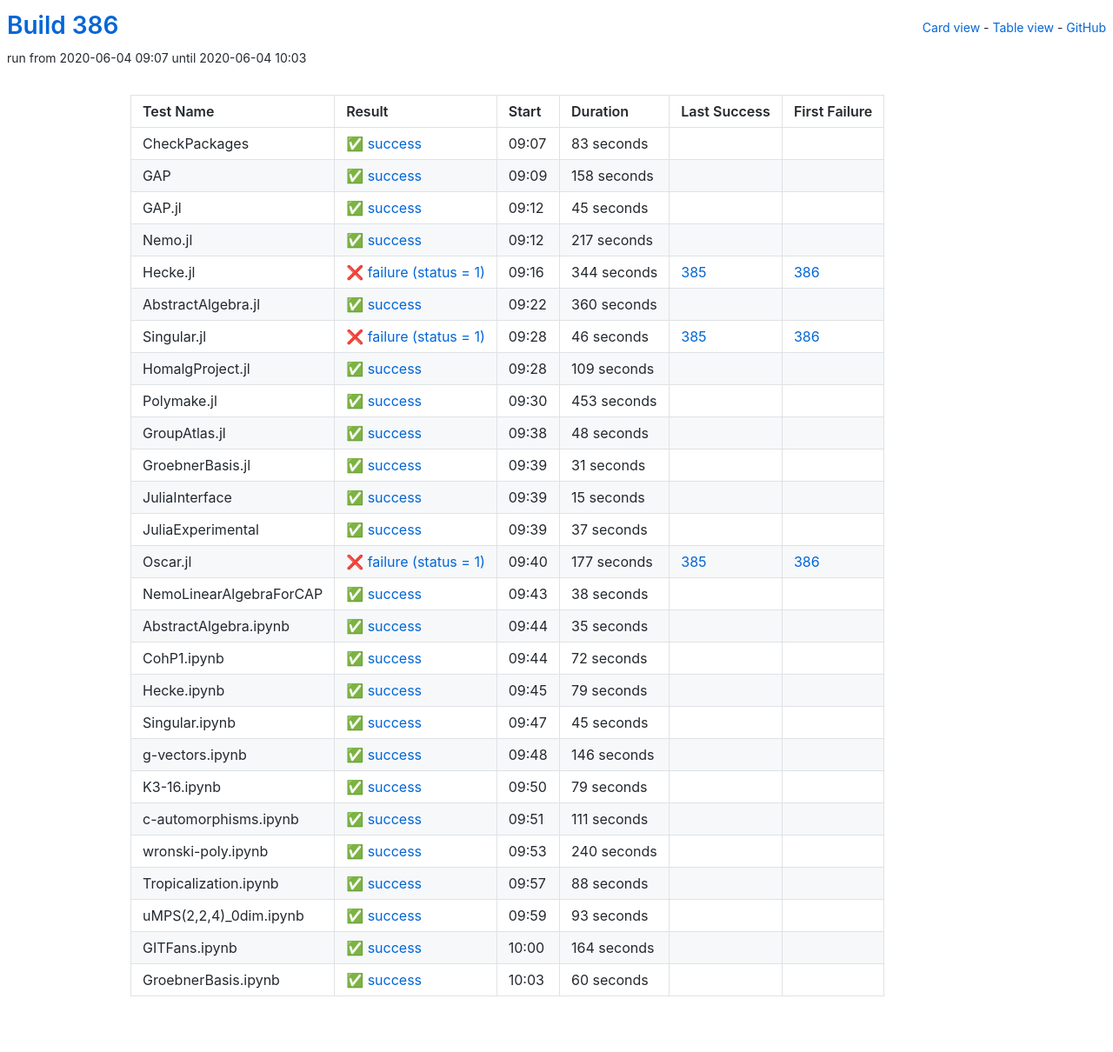
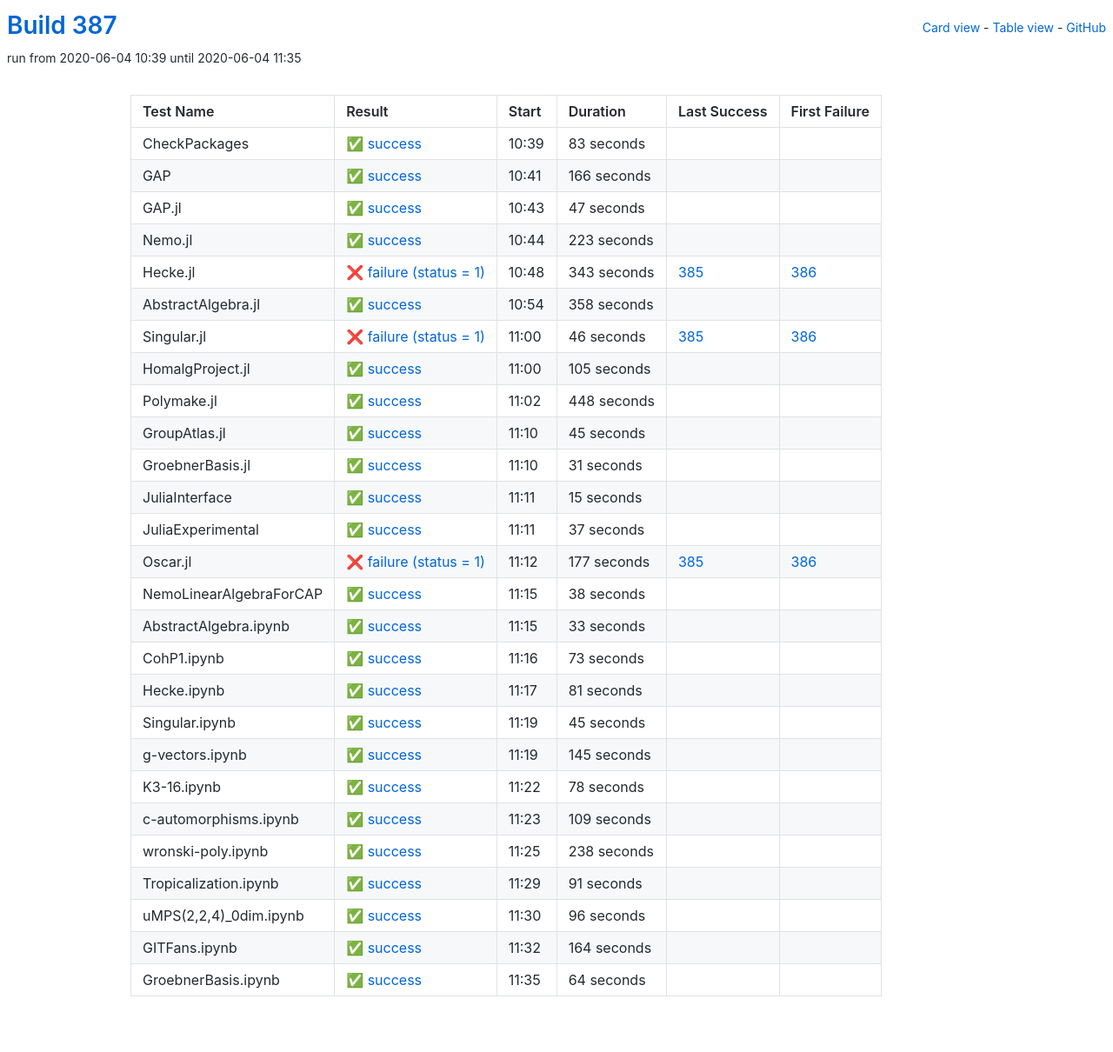
Before and after one commit to oscar-system/oscar-ci-status-1.4, a Jekyll site: the page built from table.html, in a window 1280 px wide. Shown: the whole page at 87% size. Built offline with Jekyll 4.4.1, drawn with Linux system fonts in a browser that asks for light colours.

Commit message:
Build 387

```diff
--- a/_data/ci.yml
+++ b/_data/ci.yml
@@ -1,5 +1,5 @@
-build: 386
-build_url: https://oscarci.mathematik.uni-kl.de/job/oscar-julia-1.4/386/
+build: 387
+build_url: https://oscarci.mathematik.uni-kl.de/job/oscar-julia-1.4/387/
 job: oscar-julia-1.4
 tests:
 - duration: 83
@@ -9,69 +9,69 @@ tests:
   id: checkpackages
   last_success: false
   last_success_url: null
-  log: https://oscarci.mathematik.uni-kl.de/job/oscar-julia-1.4/386/artifact/logs/build-386/CheckPackages.log
+  log: https://oscarci.mathematik.uni-kl.de/job/oscar-julia-1.4/387/artifact/logs/build-387/CheckPackages.log
   name: CheckPackages
-  start: 2020-06-04 09:07
+  start: 2020-06-04 10:39
   status: success
   success: true
-- duration: 158
+- duration: 166
   exitcode: 0
   first_failure: false
   first_failure_url: null
   id: gap
   last_success: false
   last_success_url: null
-  log: https://oscarci.mathematik.uni-kl.de/job/oscar-julia-1.4/386/artifact/logs/build-386/GAP.log
+  log: https://oscarci.mathematik.uni-kl.de/job/oscar-julia-1.4/387/artifact/logs/build-387/GAP.log
   name: GAP
-  start: 2020-06-04 09:09
+  start: 2020-06-04 10:41
   status: success
   success: true
-- duration: 45
+- duration: 47
   exitcode: 0
   first_failure: false
   first_failure_url: null
   id: gap-jl
   last_success: false
   last_success_url: null
-  log: https://oscarci.mathematik.uni-kl.de/job/oscar-julia-1.4/386/artifact/logs/build-386/GAP.jl.log
+  log: https://oscarci.mathematik.uni-kl.de/job/oscar-julia-1.4/387/artifact/logs/build-387/GAP.jl.log
   name: GAP.jl
-  start: 2020-06-04 09:12
+  start: 2020-06-04 10:43
   status: success
   success: true
-- duration: 217
+- duration: 223
   exitcode: 0
   first_failure: false
   first_failure_url: null
   id: nemo-jl
   last_success: false
   last_success_url: null
-  log: https://oscarci.mathematik.uni-kl.de/job/oscar-julia-1.4/386/artifact/logs/build-386/Nemo.jl.log
+  log: https://oscarci.mathematik.uni-kl.de/job/oscar-julia-1.4/387/artifact/logs/build-387/Nemo.jl.log
   name: Nemo.jl
-  start: 2020-06-04 09:12
+  start: 2020-06-04 10:44
   status: success
   success: true
-- duration: 344
+- duration: 343
   exitcode: 1
   first_failure: 386
   first_failure_url: https://oscarci.mathematik.uni-kl.de/job/oscar-julia-1.4/386/
   id: hecke-jl
   last_success: 385
   last_success_url: https://oscarci.mathematik.uni-kl.de/job/oscar-julia-1.4/385/
-  log: https://oscarci.mathematik.uni-kl.de/job/oscar-julia-1.4/386/artifact/logs/build-386/Hecke.jl.log
+  log: https://oscarci.mathematik.uni-kl.de/job/oscar-julia-1.4/387/artifact/logs/build-387/Hecke.jl.log
   name: Hecke.jl
-  start: 2020-06-04 09:16
+  start: 2020-06-04 10:48
   status: failure
   success: false
-- duration: 360
+- duration: 358
   exitcode: 0
   first_failure: false
   first_failure_url: null
   id: abstractalgebra-jl
   last_success: false
   last_success_url: null
-  log: https://oscarci.mathematik.uni-kl.de/job/oscar-julia-1.4/386/artifact/logs/build-386/AbstractAlgebra.jl.log
+  log: https://oscarci.mathematik.uni-kl.de/job/oscar-julia-1.4/387/artifact/logs/build-387/AbstractAlgebra.jl.log
   name: AbstractAlgebra.jl
-  start: 2020-06-04 09:22
+  start: 2020-06-04 10:54
   status: success
   success: true
 - duration: 46
@@ -81,45 +81,45 @@ tests:
   id: singular-jl
   last_success: 385
   last_success_url: https://oscarci.mathematik.uni-kl.de/job/oscar-julia-1.4/385/
-  log: https://oscarci.mathematik.uni-kl.de/job/oscar-julia-1.4/386/artifact/logs/build-386/Singular.jl.log
+  log: https://oscarci.mathematik.uni-kl.de/job/oscar-julia-1.4/387/artifact/logs/build-387/Singular.jl.log
   name: Singular.jl
-  start: 2020-06-04 09:28
+  start: 2020-06-04 11:00
   status: failure
   success: false
-- duration: 109
+- duration: 105
   exitcode: 0
   first_failure: false
   first_failure_url: null
   id: homalgproject-jl
   last_success: false
   last_success_url: null
-  log: https://oscarci.mathematik.uni-kl.de/job/oscar-julia-1.4/386/artifact/logs/build-386/HomalgProject.jl.log
+  log: https://oscarci.mathematik.uni-kl.de/job/oscar-julia-1.4/387/artifact/logs/build-387/HomalgProject.jl.log
   name: HomalgProject.jl
-  start: 2020-06-04 09:28
+  start: 2020-06-04 11:00
   status: success
   success: true
-- duration: 453
+- duration: 448
   exitcode: 0
   first_failure: false
   first_failure_url: null
   id: polymake-jl
   last_success: false
   last_success_url: null
-  log: https://oscarci.mathematik.uni-kl.de/job/oscar-julia-1.4/386/artifact/logs/build-386/Polymake.jl.log
+  log: https://oscarci.mathematik.uni-kl.de/job/oscar-julia-1.4/387/artifact/logs/build-387/Polymake.jl.log
   name: Polymake.jl
-  start: 2020-06-04 09:30
+  start: 2020-06-04 11:02
   status: success
   success: true
-- duration: 48
+- duration: 45
   exitcode: 0
   first_failure: false
   first_failure_url: null
   id: groupatlas-jl
   last_success: false
   last_success_url: null
-  log: https://oscarci.mathematik.uni-kl.de/job/oscar-julia-1.4/386/artifact/logs/build-386/GroupAtlas.jl.log
+  log: https://oscarci.mathematik.uni-kl.de/job/oscar-julia-1.4/387/artifact/logs/build-387/GroupAtlas.jl.log
   name: GroupAtlas.jl
-  start: 2020-06-04 09:38
+  start: 2020-06-04 11:10
   status: success
   success: true
 - duration: 31
@@ -129,9 +129,9 @@ tests:
   id: groebnerbasis-jl
   last_success: false
   last_success_url: null
-  log: https://oscarci.mathematik.uni-kl.de/job/oscar-julia-1.4/386/artifact/logs/build-386/GroebnerBasis.jl.log
+  log: https://oscarci.mathematik.uni-kl.de/job/oscar-julia-1.4/387/artifact/logs/build-387/GroebnerBasis.jl.log
   name: GroebnerBasis.jl
-  start: 2020-06-04 09:39
+  start: 2020-06-04 11:10
   status: success
   success: true
 - duration: 15
@@ -141,9 +141,9 @@ tests:
   id: juliainterface
   last_success: false
   last_success_url: null
-  log: https://oscarci.mathematik.uni-kl.de/job/oscar-julia-1.4/386/artifact/logs/build-386/JuliaInterface.log
+  log: https://oscarci.mathematik.uni-kl.de/job/oscar-julia-1.4/387/artifact/logs/build-387/JuliaInterface.log
   name: JuliaInterface
-  start: 2020-06-04 09:39
+  start: 2020-06-04 11:11
   status: success
   success: true
 - duration: 37
@@ -153,9 +153,9 @@ tests:
   id: juliaexperimental
   last_success: false
   last_success_url: null
-  log: https://oscarci.mathematik.uni-kl.de/job/oscar-julia-1.4/386/artifact/logs/build-386/JuliaExperimental.log
+  log: https://oscarci.mathematik.uni-kl.de/job/oscar-julia-1.4/387/artifact/logs/build-387/JuliaExperimental.log
   name: JuliaExperimental
-  start: 2020-06-04 09:39
+  start: 2020-06-04 11:11
   status: success
   success: true
 - duration: 177
@@ -165,9 +165,9 @@ tests:
   id: oscar-jl
   last_success: 385
   last_success_url: https://oscarci.mathematik.uni-kl.de/job/oscar-julia-1.4/385/
-  log: https://oscarci.mathematik.uni-kl.de/job/oscar-julia-1.4/386/artifact/logs/build-386/Oscar.jl.log
+  log: https://oscarci.mathematik.uni-kl.de/job/oscar-julia-1.4/387/artifact/logs/build-387/Oscar.jl.log
   name: Oscar.jl
-  start: 2020-06-04 09:40
+  start: 2020-06-04 11:12
   status: failure
   success: false
 - duration: 38
@@ -177,45 +177,45 @@ tests:
   id: nemolinearalgebraforcap
   last_success: false
   last_success_url: null
-  log: https://oscarci.mathematik.uni-kl.de/job/oscar-julia-1.4/386/artifact/logs/build-386/NemoLinearAlgebraForCAP.log
+  log: https://oscarci.mathematik.uni-kl.de/job/oscar-julia-1.4/387/artifact/logs/build-387/NemoLinearAlgebraForCAP.log
   name: NemoLinearAlgebraForCAP
-  start: 2020-06-04 09:43
+  start: 2020-06-04 11:15
   status: success
   success: true
-- duration: 35
+- duration: 33
   exitcode: 0
   first_failure: false
   first_failure_url: null
   id: abstractalgebra-ipynb
   last_success: false
   last_success_url: null
-  log: https://oscarci.mathematik.uni-kl.de/job/oscar-julia-1.4/386/artifact/logs/build-386/AbstractAlgebra.ipynb.log
+  log: https://oscarci.mathematik.uni-kl.de/job/oscar-julia-1.4/387/artifact/logs/build-387/AbstractAlgebra.ipynb.log
   name: AbstractAlgebra.ipynb
-  start: 2020-06-04 09:44
+  start: 2020-06-04 11:15
   status: success
   success: true
-- duration: 72
+- duration: 73
   exitcode: 0
   first_failure: false
   first_failure_url: null
   id: cohp1-ipynb
   last_success: false
   last_success_url: null
-  log: https://oscarci.mathematik.uni-kl.de/job/oscar-julia-1.4/386/artifact/logs/build-386/CohP1.ipynb.log
+  log: https://oscarci.mathematik.uni-kl.de/job/oscar-julia-1.4/387/artifact/logs/build-387/CohP1.ipynb.log
   name: CohP1.ipynb
-  start: 2020-06-04 09:44
+  start: 2020-06-04 11:16
   status: success
   success: true
-- duration: 79
+- duration: 81
   exitcode: 0
   first_failure: false
   first_failure_url: null
   id: hecke-ipynb
   last_success: false
   last_success_url: null
-  log: https://oscarci.mathematik.uni-kl.de/job/oscar-julia-1.4/386/artifact/logs/build-386/Hecke.ipynb.log
+  log: https://oscarci.mathematik.uni-kl.de/job/oscar-julia-1.4/387/artifact/logs/build-387/Hecke.ipynb.log
   name: Hecke.ipynb
-  start: 2020-06-04 09:45
+  start: 2020-06-04 11:17
   status: success
   success: true
 - duration: 45
@@ -225,81 +225,81 @@ tests:
   id: singular-ipynb
   last_success: false
   last_success_url: null
-  log: https://oscarci.mathematik.uni-kl.de/job/oscar-julia-1.4/386/artifact/logs/build-386/Singular.ipynb.log
+  log: https://oscarci.mathematik.uni-kl.de/job/oscar-julia-1.4/387/artifact/logs/build-387/Singular.ipynb.log
   name: Singular.ipynb
-  start: 2020-06-04 09:47
+  start: 2020-06-04 11:19
   status: success
   success: true
-- duration: 146
+- duration: 145
   exitcode: 0
   first_failure: false
   first_failure_url: null
   id: g-vectors-ipynb
   last_success: false
   last_success_url: null
-  log: https://oscarci.mathematik.uni-kl.de/job/oscar-julia-1.4/386/artifact/logs/build-386/g-vectors.ipynb.log
+  log: https://oscarci.mathematik.uni-kl.de/job/oscar-julia-1.4/387/artifact/logs/build-387/g-vectors.ipynb.log
   name: g-vectors.ipynb
-  start: 2020-06-04 09:48
+  start: 2020-06-04 11:19
   status: success
   success: true
-- duration: 79
+- duration: 78
   exitcode: 0
   first_failure: false
   first_failure_url: null
   id: k3-16-ipynb
   last_success: false
   last_success_url: null
-  log: https://oscarci.mathematik.uni-kl.de/job/oscar-julia-1.4/386/artifact/logs/build-386/K3-16.ipynb.log
+  log: https://oscarci.mathematik.uni-kl.de/job/oscar-julia-1.4/387/artifact/logs/build-387/K3-16.ipynb.log
   name: K3-16.ipynb
-  start: 2020-06-04 09:50
+  start: 2020-06-04 11:22
   status: success
   success: true
-- duration: 111
+- duration: 109
   exitcode: 0
   first_failure: false
   first_failure_url: null
   id: c-automorphisms-ipynb
   last_success: false
   last_success_url: null
-  log: https://oscarci.mathematik.uni-kl.de/job/oscar-julia-1.4/386/artifact/logs/build-386/c-automorphisms.ipynb.log
+  log: https://oscarci.mathematik.uni-kl.de/job/oscar-julia-1.4/387/artifact/logs/build-387/c-automorphisms.ipynb.log
   name: c-automorphisms.ipynb
-  start: 2020-06-04 09:51
+  start: 2020-06-04 11:23
   status: success
   success: true
-- duration: 240
+- duration: 238
   exitcode: 0
   first_failure: false
   first_failure_url: null
   id: wronski-poly-ipynb
   last_success: false
   last_success_url: null
-  log: https://oscarci.mathematik.uni-kl.de/job/oscar-julia-1.4/386/artifact/logs/build-386/wronski-poly.ipynb.log
+  log: https://oscarci.mathematik.uni-kl.de/job/oscar-julia-1.4/387/artifact/logs/build-387/wronski-poly.ipynb.log
   name: wronski-poly.ipynb
-  start: 2020-06-04 09:53
+  start: 2020-06-04 11:25
   status: success
   success: true
-- duration: 88
+- duration: 91
   exitcode: 0
   first_failure: false
   first_failure_url: null
   id: tropicalization-ipynb
   last_success: false
   last_success_url: null
-  log: https://oscarci.mathematik.uni-kl.de/job/oscar-julia-1.4/386/artifact/logs/build-386/Tropicalization.ipynb.log
+  log: https://oscarci.mathematik.uni-kl.de/job/oscar-julia-1.4/387/artifact/logs/build-387/Tropicalization.ipynb.log
   name: Tropicalization.ipynb
-  start: 2020-06-04 09:57
+  start: 2020-06-04 11:29
   status: success
   success: true
-- duration: 93
+- duration: 96
   exitcode: 0
   first_failure: false
   first_failure_url: null
   id: umps-2-2-4-0dim-ipynb
   last_success: false
   last_success_url: null
-  log: https://oscarci.mathematik.uni-kl.de/job/oscar-julia-1.4/386/artifact/logs/build-386/uMPS-2-2-4-_0dim.ipynb.log
+  log: https://oscarci.mathematik.uni-kl.de/job/oscar-julia-1.4/387/artifact/logs/build-387/uMPS-2-2-4-_0dim.ipynb.log
   name: uMPS(2,2,4)_0dim.ipynb
-  start: 2020-06-04 09:59
+  start: 2020-06-04 11:30
   status: success
   success: true
 - duration: 164
@@ -309,20 +309,20 @@ tests:
   id: gitfans-ipynb
   last_success: false
   last_success_url: null
-  log: https://oscarci.mathematik.uni-kl.de/job/oscar-julia-1.4/386/artifact/logs/build-386/GITFans.ipynb.log
+  log: https://oscarci.mathematik.uni-kl.de/job/oscar-julia-1.4/387/artifact/logs/build-387/GITFans.ipynb.log
   name: GITFans.ipynb
-  start: 2020-06-04 10:00
+  start: 2020-06-04 11:32
   status: success
   success: true
-- duration: 60
+- duration: 64
   exitcode: 0
   first_failure: false
   first_failure_url: null
   id: groebnerbasis-ipynb
   last_success: false
   last_success_url: null
-  log: https://oscarci.mathematik.uni-kl.de/job/oscar-julia-1.4/386/artifact/logs/build-386/GroebnerBasis.ipynb.log
+  log: https://oscarci.mathematik.uni-kl.de/job/oscar-julia-1.4/387/artifact/logs/build-387/GroebnerBasis.ipynb.log
   name: GroebnerBasis.ipynb
-  start: 2020-06-04 10:03
+  start: 2020-06-04 11:35
   status: success
   success: true
```
Also changed, not shown: README.md.
